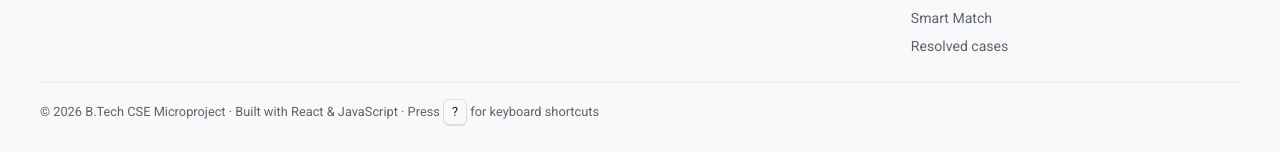
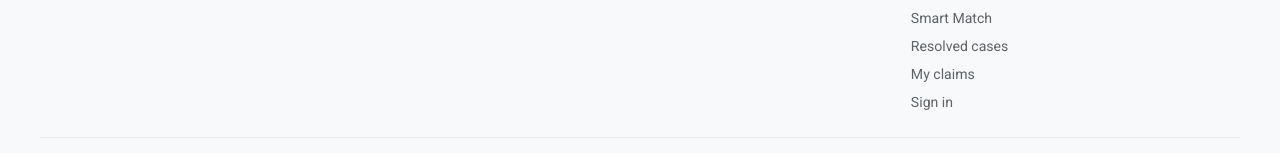
Before and after one commit to madhusudhan1260/smart-lost-and-found, a React (Vite) app in the folder frontend/: page / in a window 1280 px wide. Shown: the part 2099-2252 px from the top of the page. Built offline with nearby package versions, Linux system fonts and the light colour scheme; no server answers.

Commit message:
Add My claims and Sign in links to the footer

```diff
--- a/frontend/src/components/layout/Footer.jsx
+++ b/frontend/src/components/layout/Footer.jsx
@@ -44,6 +44,8 @@ export default function Footer() {
           <Link to="/report-found">Report found</Link>
           <Link to="/smart-match">Smart Match</Link>
           <Link to="/resolved">Resolved cases</Link>
+          <Link to="/my-claims">My claims</Link>
+          <Link to="/login">Sign in</Link>
         </nav>
       </div>
       <p className="container footer__copy muted">© {year} B.Tech CSE Microproject · Built with React &amp; JavaScript · Press <kbd>?</kbd> for keyboard shortcuts</p>
```
